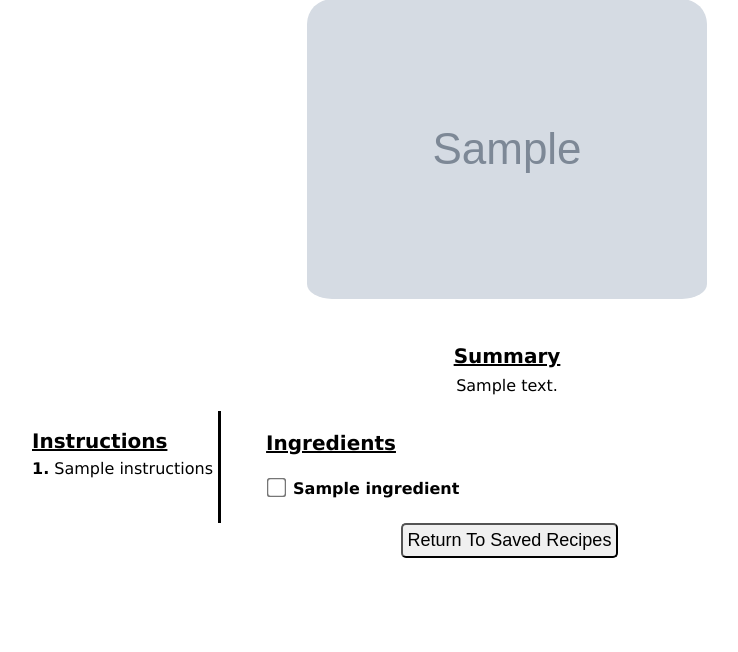
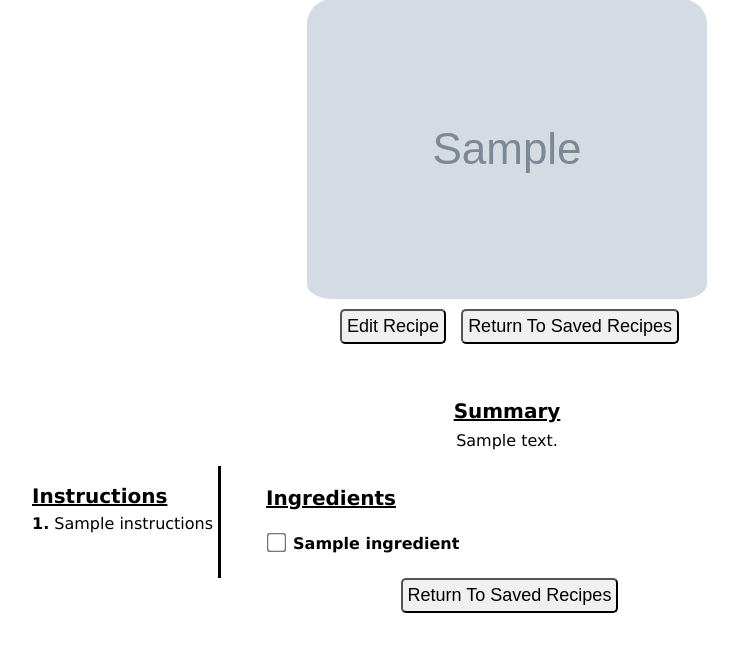
Before and after one commit to staticBytess/Recipe-APP, a Flask app: page /view in a window 1280 px wide. Shown: the part 114-766 px from the top of the page, without its empty margins (133-871 px from the left). Run offline with Flask 3, Linux system fonts and the light colour scheme; grey boxes marked "Sample" are stand-in pictures; a database or web service that is not in the repository returns one stand-in record (values such as "Sample title").

Commit message:
Handles no instructs + moved buttons above picture
Handles the case where there are no instructions included in the recipe.

```diff
--- a/flaskApp/templates/view.html
+++ b/flaskApp/templates/view.html
@@ -15,8 +15,20 @@
 
     <img src="{{ recipe.image }}" alt="No Image Available" width="400">
     <!-- <a href={{recipe.website}}>website</a> -->
-    {% if saved == 0 %}
-    <p><a href="/addFave?value={{ recipe.id }}"><button type="submit">Add to Favorites</button></a></p>
+        {% if saved == 1 %}
+        <div style="display: flex;">
+            <form action="/edit" method="GET">
+                <button type="submit">Edit Recipe</button>
+                <input type="hidden" name="username" value="{{ username }}">
+                <input type="hidden" name="recipe" value="{{ recipe.title }}">
+            </form>
+            <form action="/userdata" method="GET">
+                <input type="hidden" id="user_name" name="user_name" value="{{ username }}">
+                <button type="submit">Return To Saved Recipes</button>
+            </form>
+        </div>
+        {%else%}
+            <a href="/addFave?value={{ recipe.id }}"><button type="submit">Add to Favorites</button></a>
         {% endif %}
 </div>
 
@@ -33,11 +45,15 @@
 
             <div class="instruct-left">
                 <h3><b><u>Instructions</u></b></h3>
+                {% if recipe.instructions %}
                     {% set instructions = recipe.instructions.split('. ') %}
                     {% for instruction in instructions %}
                         {% set index = loop.index %}
                         <b>{{ index }}.</b> {{ instruction }}<br><br>
                     {% endfor %}
+                {% else %}
+                    None were found.
+                {% endif %}
             </div>
 
             <div class="ingredient-list">
```
Lines whose indentation alone changed are shown as unchanged.
